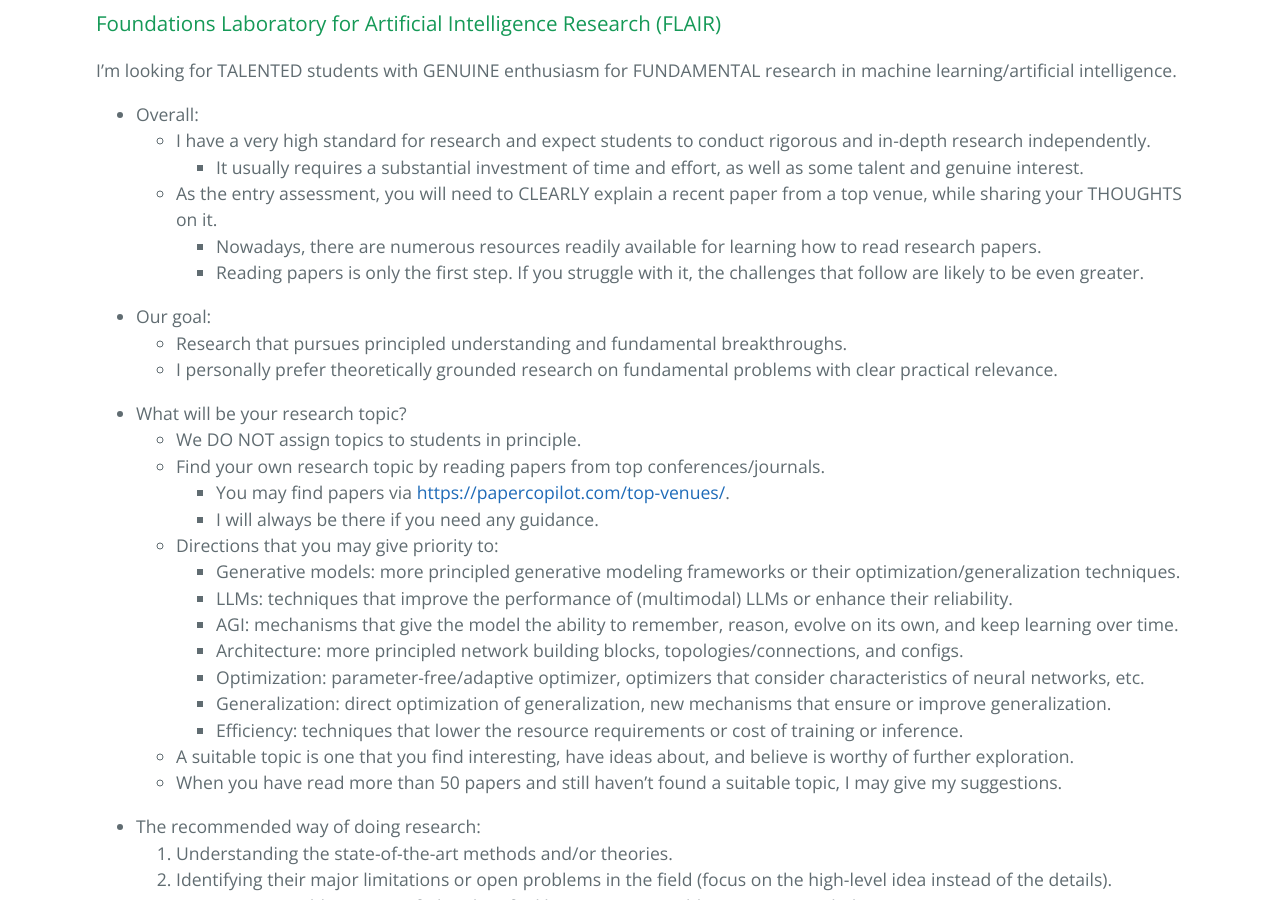
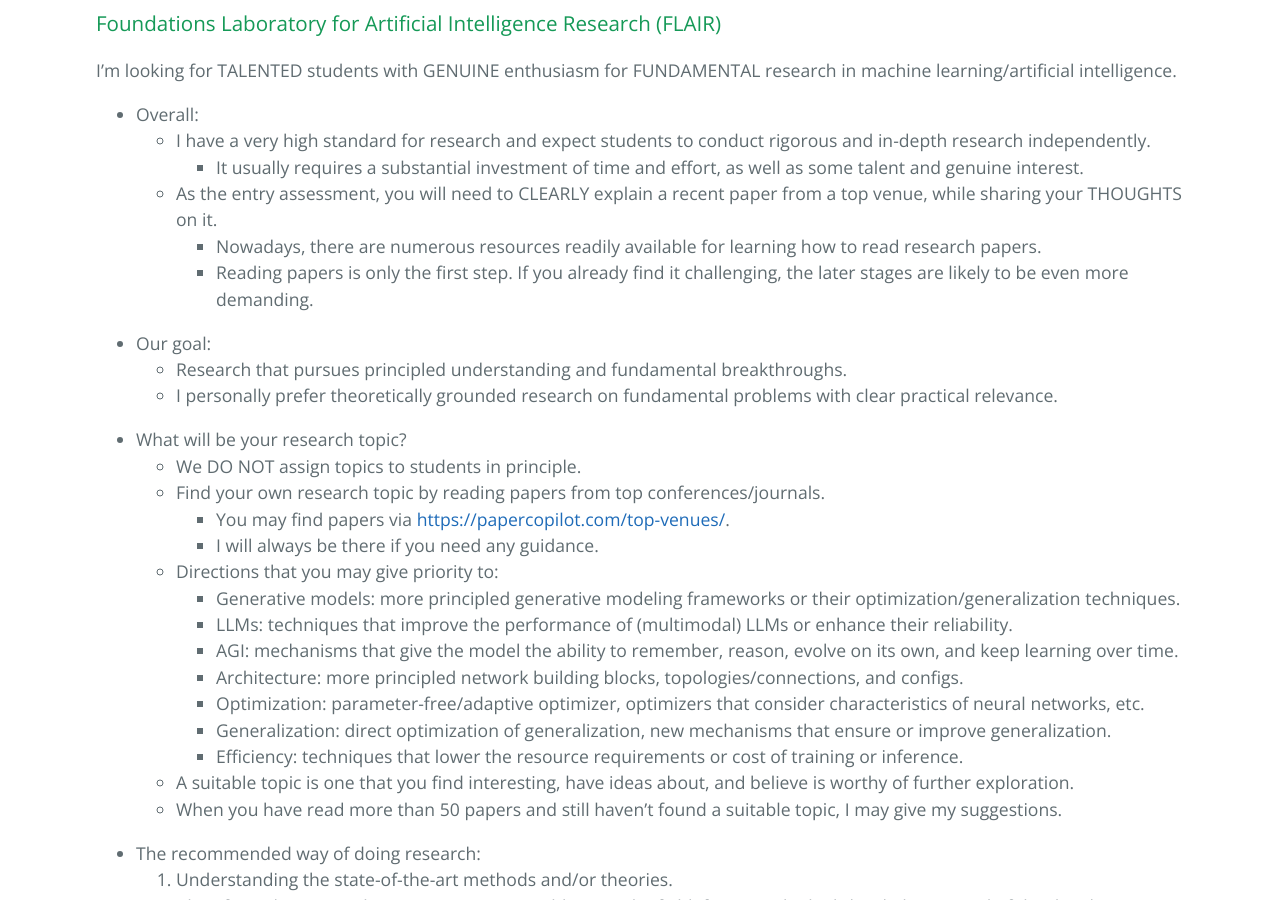
Before and after one commit to ZhimingZhou/zhimingzhou.github.io, a Jekyll site: the page built from _posts/2020-12-09-Prospective-Students.md, in a window 1280 px wide and 900 px high, scrolled down 472 px. Built offline with Jekyll 4.4.1, drawn with Linux system fonts in a browser that asks for light colours.

Commit message:
Update 2020-12-09-Prospective-Students.md

```diff
--- a/_posts/2020-12-09-Prospective-Students.md
+++ b/_posts/2020-12-09-Prospective-Students.md
@@ -16,7 +16,7 @@ I’m looking for TALENTED students with GENUINE enthusiasm for FUNDAMENTAL rese
 		- It usually requires a substantial investment of time and effort, as well as some talent and genuine interest.
 	- As the entry assessment, you will need to CLEARLY explain a recent paper from a top venue, while sharing your THOUGHTS on it.
 		- Nowadays, there are numerous resources readily available for learning how to read research papers.
-		- Reading papers is only the first step. If you struggle with it, the challenges that follow are likely to be even greater.
+		- Reading papers is only the first step. If you already find it challenging, the later stages are likely to be even more demanding.
 
 <!--  -->
 - Our goal:
```
